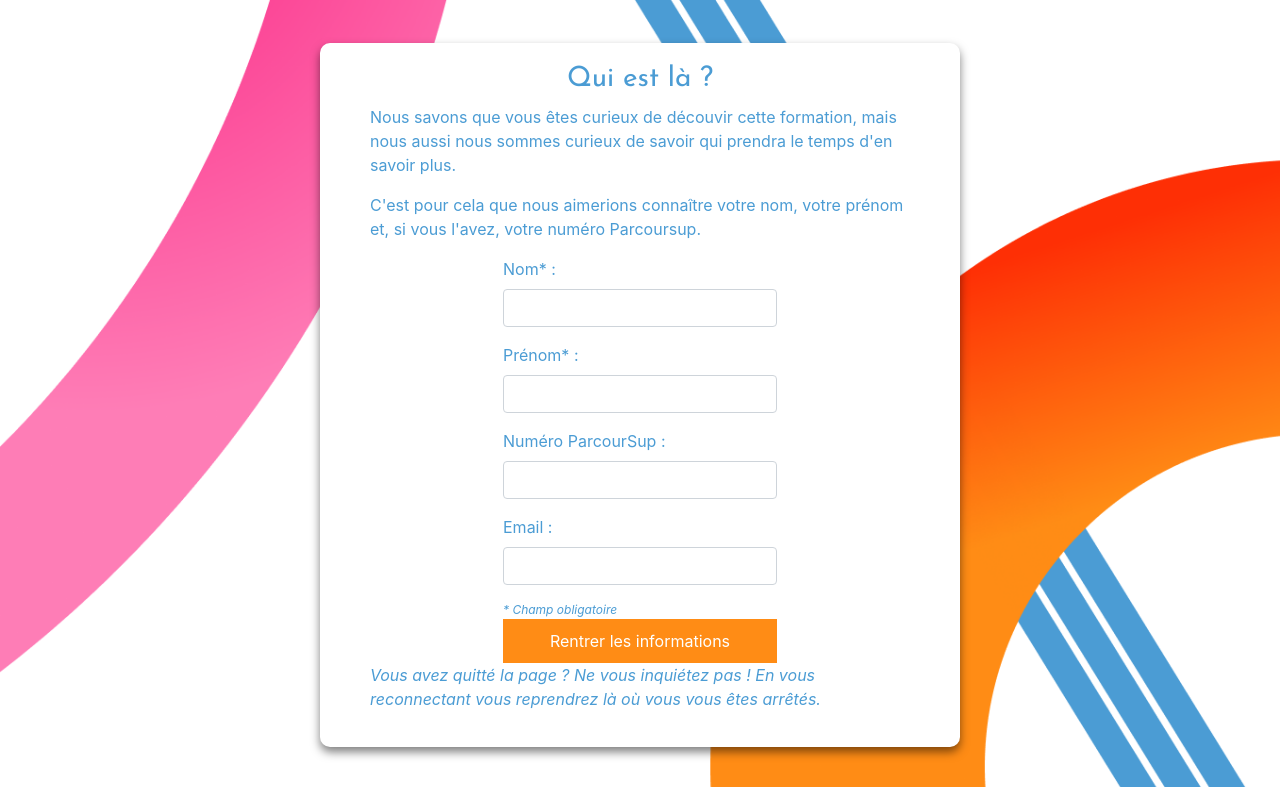
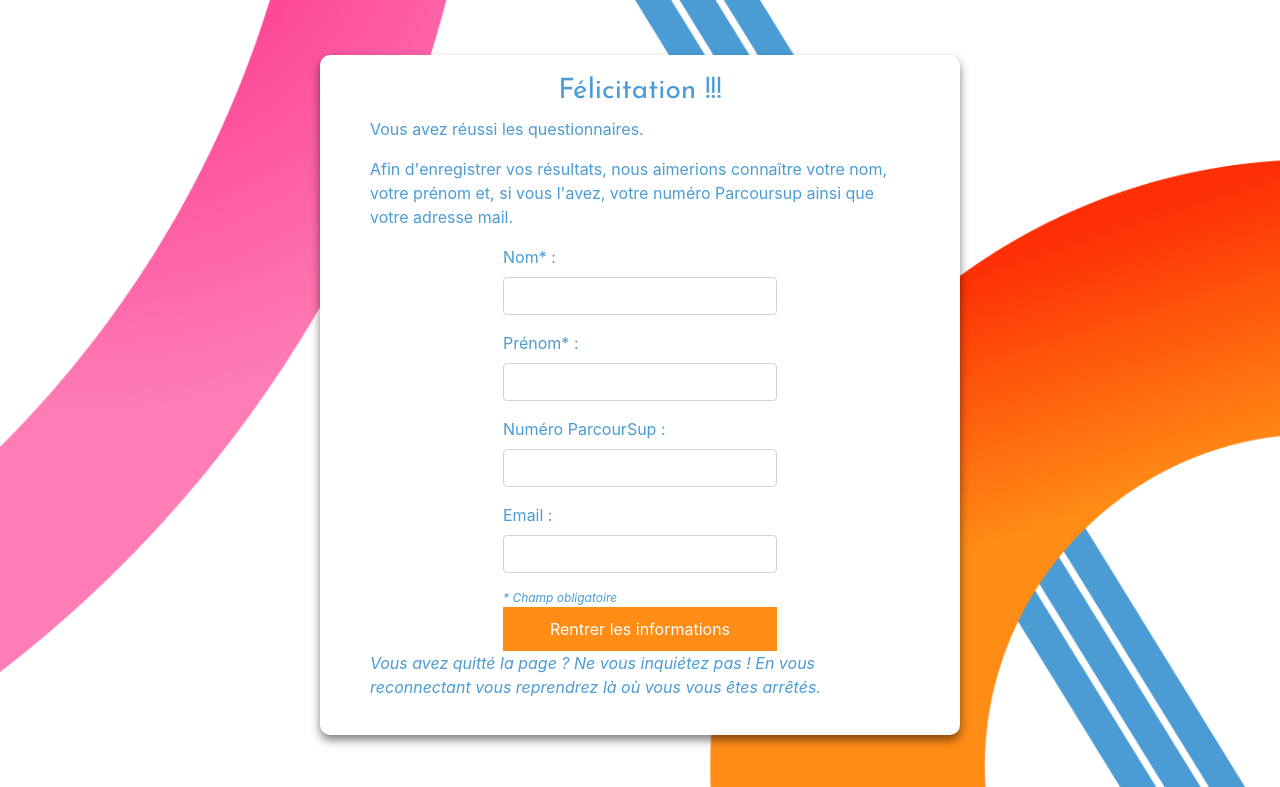
Before and after one commit to Valentin-Dbs/SAE501, a PHP site: page /html/enregistrement.php in a window 1280 px wide. Shown: the top 787 px of the page. Run offline with PHP 8.4, Linux system fonts and the light colour scheme; some libraries are stand-ins or nearby versions.

Commit message:
enregistrements

```diff
--- a/php/auth/inscription.php
+++ b/php/auth/inscription.php
@@ -24,7 +24,7 @@ if ($_SERVER['REQUEST_METHOD'] == 'POST') {
 
    // Redirection vers la page correspondant à la progression de l'utilisateur
         $redirectPage = $pageProgression[$_SESSION['progression']];
-        header('Location: deconnexion.php' . $redirectPage);
+        header('Location: ../../src/html/confirmation.php' . $redirectPage);
         exit;
     } else {
         echo "Erreur lors de la mise à jour : " . $stmtUpdateUser->error;
--- a/src/html/enregistrement.php
+++ b/src/html/enregistrement.php
@@ -17,14 +17,13 @@
     <div class="connexion">
         <div>
             <h3 style="text-align: center;">
-                Qui est là ?
+                Félicitation !!!
             </h3>
             <p>
-                Nous savons que vous êtes curieux de découvir cette formation, mais nous aussi nous sommes curieux de
-                savoir qui prendra le temps d'en savoir plus.
+                Vous avez réussi les questionnaires.
             </p>
             <p>
-                C'est pour cela que nous aimerions connaître votre nom, votre prénom et, si vous l'avez, votre numéro Parcoursup.
+                Afin d'enregistrer vos résultats, nous aimerions connaître votre nom, votre prénom et, si vous l'avez, votre numéro Parcoursup ainsi que votre adresse mail.
             </p>
         </div>
         <form action="../../php/auth/inscription.php" method="post">
```
Also changed, not shown: src/html/confirmation.php (added, +24 -0 lines).
